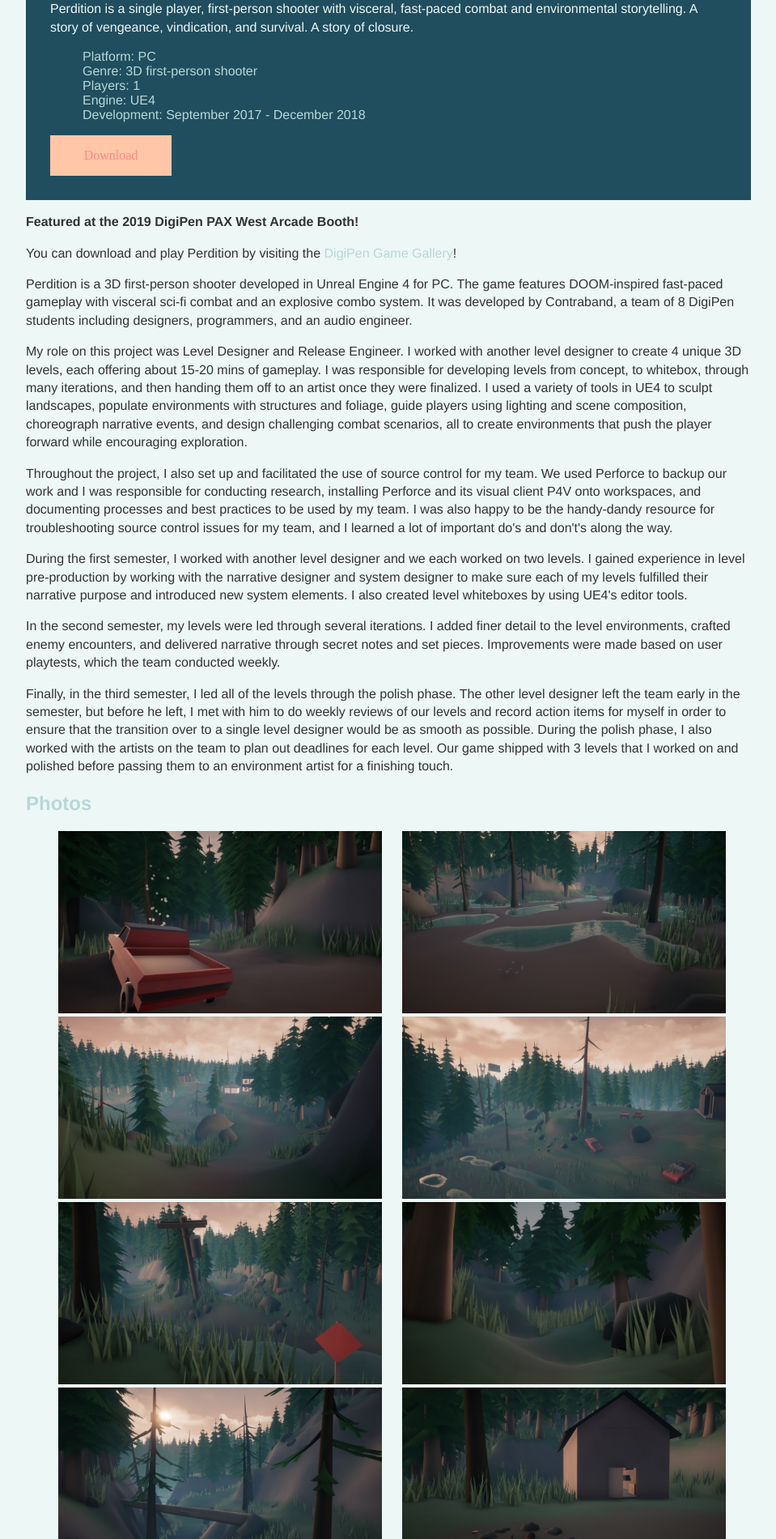
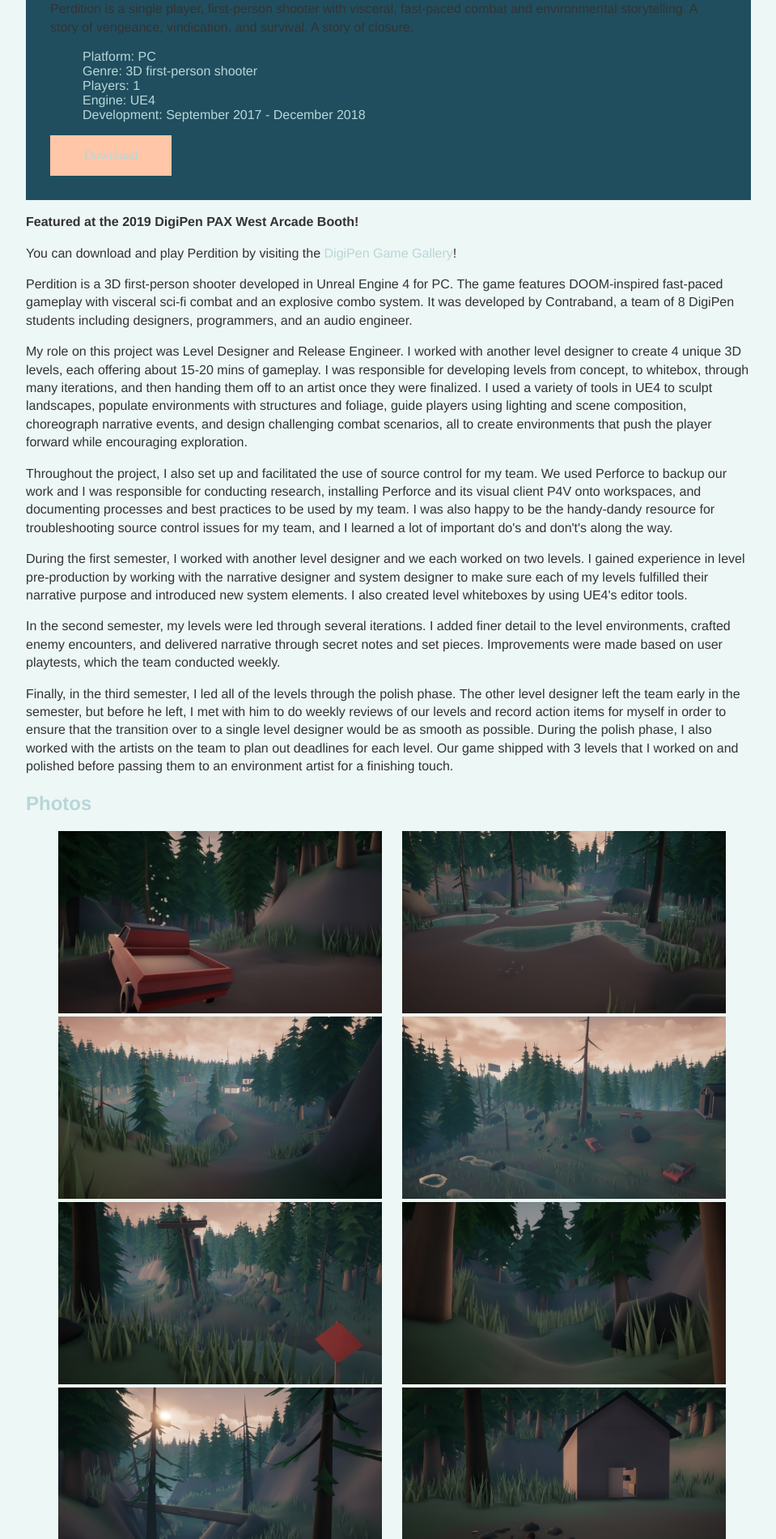
Before and after one commit to digigrant/digigrant.github.io, a Jekyll site: the page built from projects/perdition.html, in a window 1280 px wide. Shown: the part 765-2665 px from the top of the page at 81% size, without its empty margins (160-1119 px from the left). Built offline with Jekyll 4.4.1, drawn with Linux system fonts in a browser that asks for light colours.

Commit message:
Update main.scss

```diff
--- a/_sass/main.scss
+++ b/_sass/main.scss
@@ -119,11 +119,6 @@
         padding: 30px;
         overflow: auto;
 
-        p
-        {
-            color: $color1;
-        }
-
         .video
         {
             width: 960px;
@@ -131,24 +126,16 @@
             float: right;
         }
 
-        .specs
-        {
-            list-style-type: none;
-            color: $color2;
-        }
-
         .buttonDownload
         {
             width: 150px;
             line-height: 50px;
             background-color: $color4;
-            color: $color5;
             text-align: center;
 
             &:hover
             {
                 background-color: $color5;
-                color: $color4;
             }
         }
     }
@@ -156,7 +143,7 @@
 
 .gallery
 {
-    list-style-type: none;
+    list-style: none;
 
     li
     {
```
